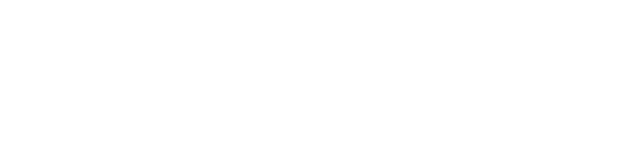
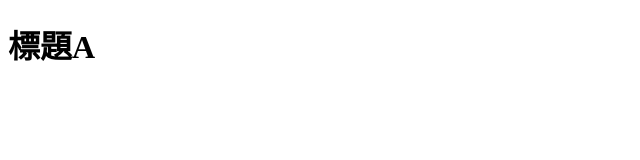
Before and after one commit to yuju0101/1104-55, a plain HTML site: page index.html in a window 1280 px wide. Shown: the whole page, without its empty margins (0-640 px from the left). Drawn offline with Linux system fonts and the light colour scheme.

Commit message:
新增h1標題A

```diff
--- a/index.html
+++ b/index.html
@@ -6,5 +6,6 @@
     <title>Title AB</title>
 </head>
 <body>
+   <h1>標題A</h1>
 </body>
 </html>
```
